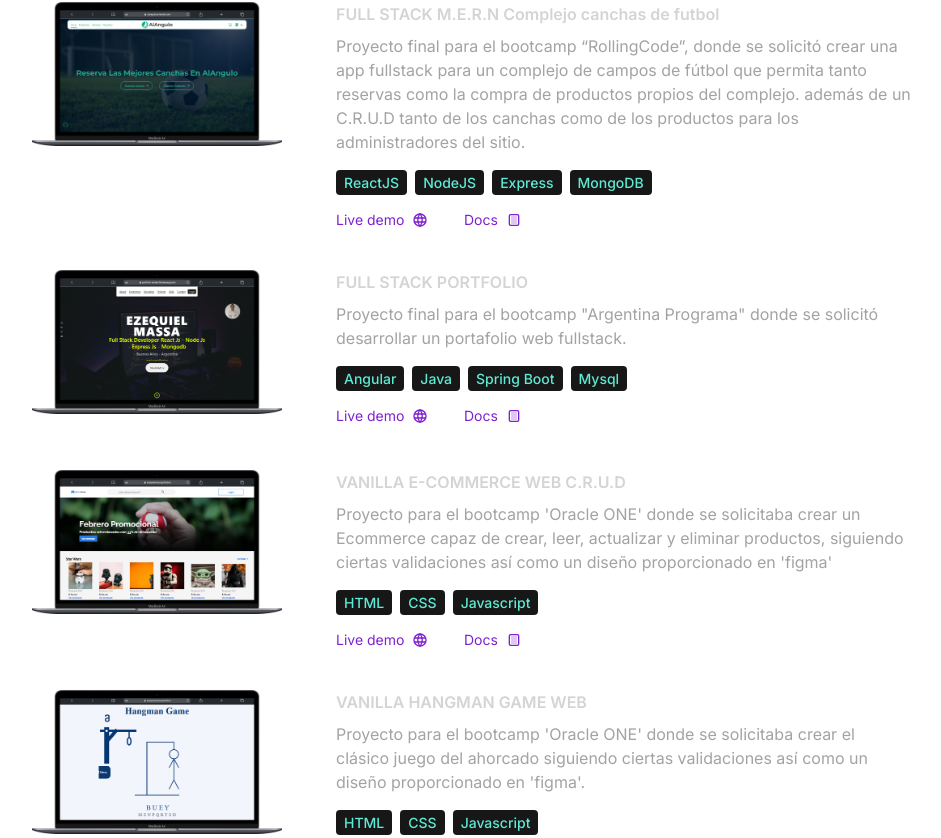
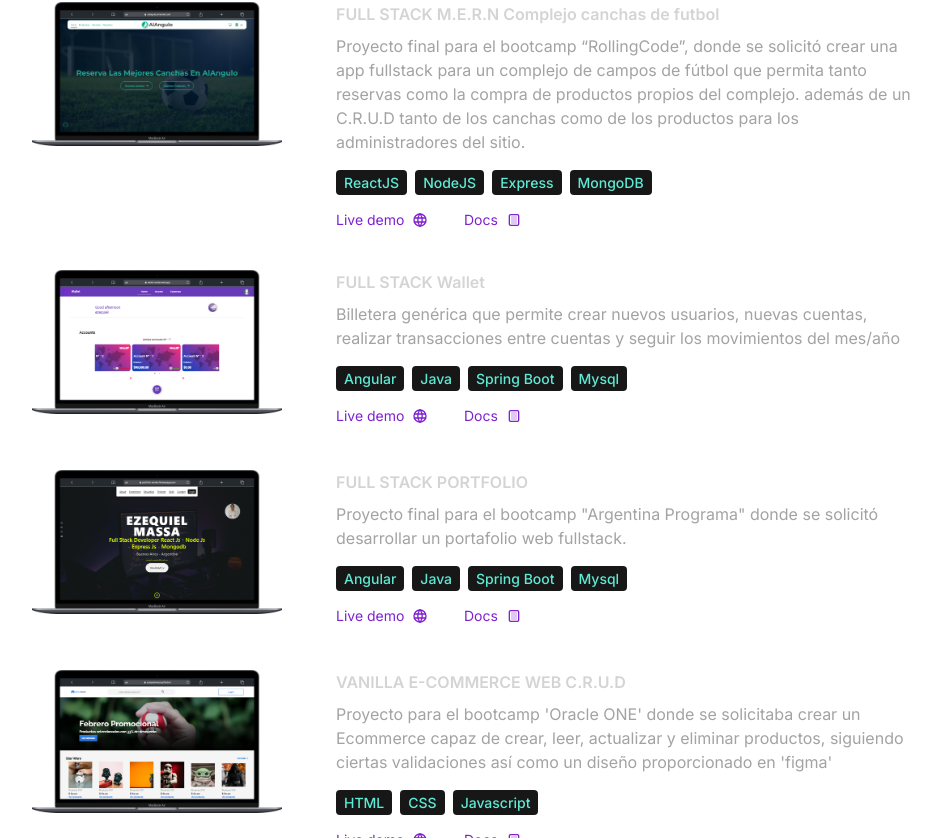
Before and after one commit to EzequielMassa/react-portfolio, a React (Vite) app: page / in a window 1280 px wide. Shown: the part 2551-3389 px from the top of the page, without its empty margins (168-1109 px from the left). Built offline with nearby package versions, Linux system fonts and the light colour scheme.

Commit message:
updated portfolio 10-05

```diff
--- a/src/constants/index.js
+++ b/src/constants/index.js
@@ -4,6 +4,7 @@
 import hotelReservation from '../assets/projects/hotel-reservation-project.png'
 import measureConverter from '../assets/projects/measure-converter.png'
 import soccerfieldComplexImg from '../assets/projects/soccerfield-complex-project.png'
+import walletProjectImg from '../assets/projects/wallet-project.png'
 
 export const HERO_CONTENT = `Hi, I am Ezequiel Massa, a FullStack Developer. The main stack I use is React Js, Node Js, Express Js, Mongo DB, I have practical
 experience creating websites and rest APIs. Also participate in team projects.
@@ -43,6 +44,16 @@
 		technologies: ['ReactJS', 'NodeJS', 'Express', 'MongoDB'],
 		liveLink: 'https://alangulo.onrender.com/',
 		documentationLink: 'https://github.com/EzequielMassa/AlAnguloFrontend',
+	},
+	{
+		title: 'FULL STACK Wallet',
+		image: walletProjectImg,
+		description:
+			'Generic wallet that allows you to create new users, new accounts, make transactions between accounts and follow the movements of the month/year',
+		technologies: ['Angular', 'Java', 'Spring Boot', 'Mysql'],
+		liveLink: 'https://wallet-emdev.web.app/auth/login',
+		documentationLink:
+			'https://github.com/EzequielMassa/wallet-frontend-angular',
 	},
 	{
 		title: 'FULL STACK PORTFOLIO',
@@ -112,6 +123,16 @@
 		documentationLink: 'https://github.com/EzequielMassa/AlAnguloFrontend',
 	},
 	{
+		title: 'FULL STACK Wallet',
+		image: walletProjectImg,
+		description:
+			'Billetera genérica que permite crear nuevos usuarios, nuevas cuentas, realizar transacciones entre cuentas y seguir los movimientos del mes/año',
+		technologies: ['Angular', 'Java', 'Spring Boot', 'Mysql'],
+		liveLink: 'https://wallet-emdev.web.app/auth/login',
+		documentationLink:
+			'https://github.com/EzequielMassa/wallet-frontend-angular',
+	},
+	{
 		title: 'FULL STACK PORTFOLIO',
 		image: fullstackPortfolioAngular,
 		description:
```
Also changed, not shown: src/assets/projects/wallet-project.png (added).
